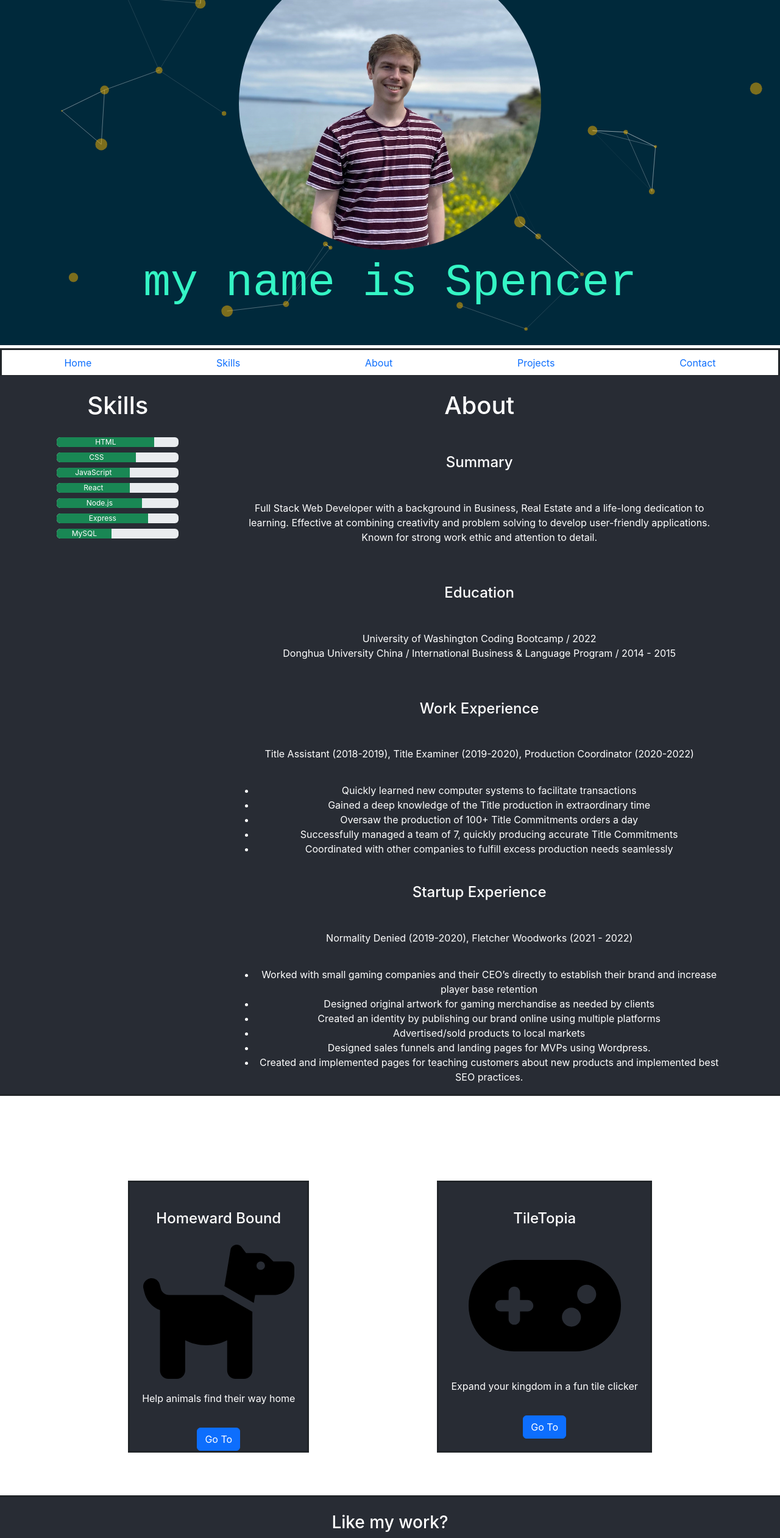
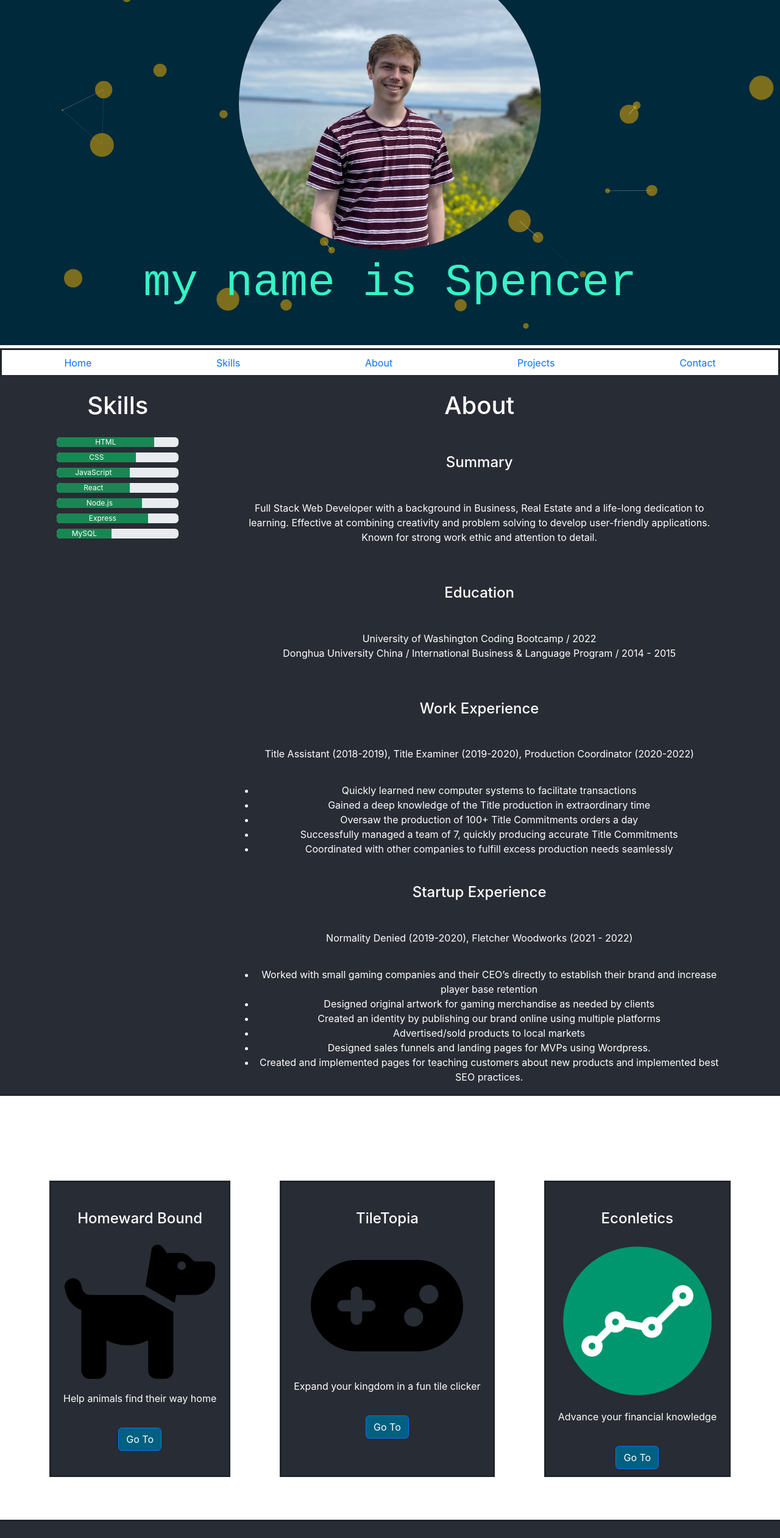
Before and after one commit to SpencerNelsonUW/myportfolio, a React (Create React App) app: page / in a window 1280 px wide. Shown: the part 234-2756 px from the top of the page at 61% size. Built offline with nearby package versions, Linux system fonts and the light colour scheme.

Commit message:
adding project

```diff
--- a/src/components/Particle/Particle.js
+++ b/src/components/Particle/Particle.js
@@ -55,7 +55,7 @@ const Particle = () => {
                     },
                     links: {
                         color: "#ffffff",
-                        distance: 150,
+                        distance: 100,
                         enable: true,
                         opacity: 0.5,
                         width: 1,
@@ -87,7 +87,7 @@ const Particle = () => {
                         type: "circle",
                     },
                     size: {
-                        value: { min: 1, max: 10 },
+                        value: { min: 1, max: 20 },
                     },
                 },
                 detectRetina: true,
--- a/src/components/ProjectCard/ProjectCard.css
+++ b/src/components/ProjectCard/ProjectCard.css
@@ -30,3 +30,8 @@ h4{
 p{
     padding:20px;
 }
+
+.button{
+    margin-bottom:10px;
+    background-color: #006080;
+}
--- a/src/components/ProjectCard/ProjectCard.js
+++ b/src/components/ProjectCard/ProjectCard.js
@@ -8,7 +8,7 @@ export const ProjectCard = ({ link, title, description, imgUrl }) => {
             <img className='projectImage' src={imgUrl} alt='projectPhoto'/>
             <p>{description}</p>
             <a href={link}>
-            <Button>Go To</Button>
+            <Button className='button'>Go To</Button>
             </a>
         </div>
     )
--- a/src/components/projects/Projects.js
+++ b/src/components/projects/Projects.js
@@ -3,7 +3,7 @@ import { Element } from 'react-scroll'
 import {ProjectCard} from '../ProjectCard/ProjectCard.js'
 import Tiletopia from '../../images/gamepad-solid.svg'
 import HomewardBound from '../../images/dog-solid.svg'
-
+import Econletics from '../../images/econletics.png'
 
 import './Projects.css'
 
@@ -23,6 +23,12 @@ export const Projects = () => {
             description:'Expand your kingdom in a fun tile clicker',
             imgUrl:Tiletopia,
         },
+        {
+            link:'https://econletics.com/',
+            title:'Econletics',
+            description:'Advance your financial knowledge',
+            imgUrl:Econletics,
+        }
     ]
 
     return(
```
Also changed, not shown: src/images/econletics.png (added).
